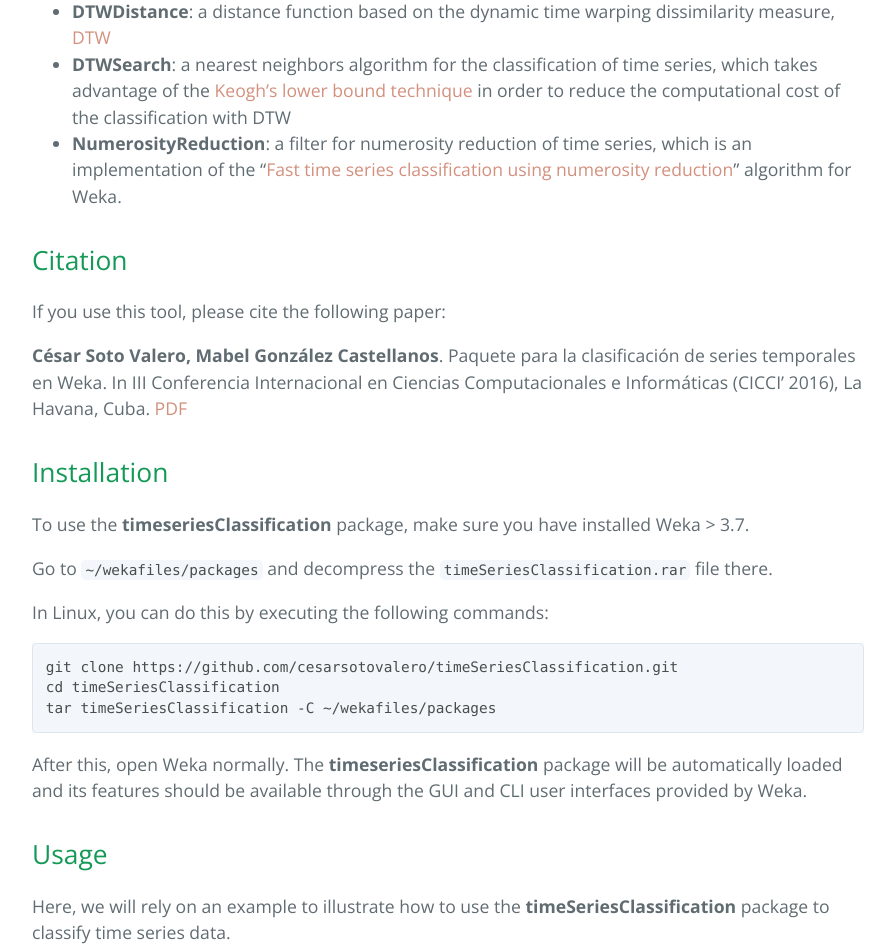
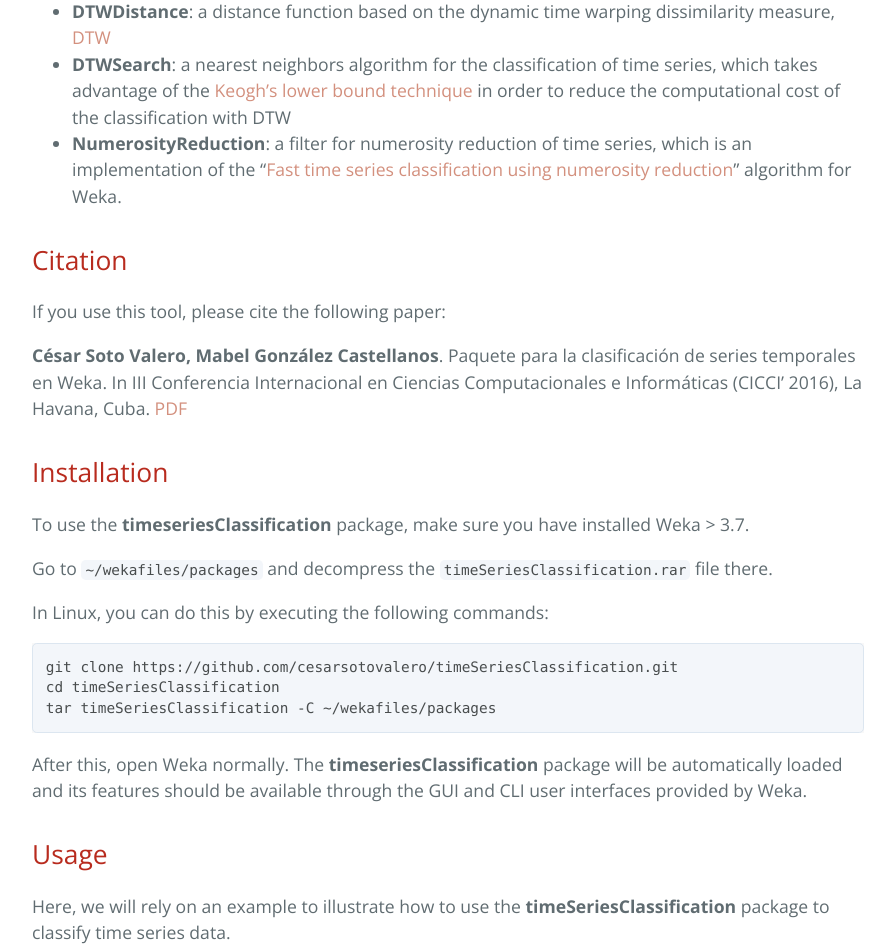
Before and after one commit to cesarsotovalero/time-series-classification, a Jekyll site: the page built from index.md, in a window 1280 px wide. Shown: the part 655-1607 px from the top of the page, without its empty margins (192-1087 px from the left). Built offline with Jekyll 4.4.1, drawn with Linux system fonts in a browser that asks for light colours.

Commit message:
Update style.scss

```diff
--- a/assets/css/style.scss
+++ b/assets/css/style.scss
@@ -9,6 +9,6 @@
 
 $code-text-color: #494D4E;
 
-$h5-text-color: #b82b1e;
+$section-headings-color: #b82b1e;
 
 @import "{{ site.theme }}";
```
